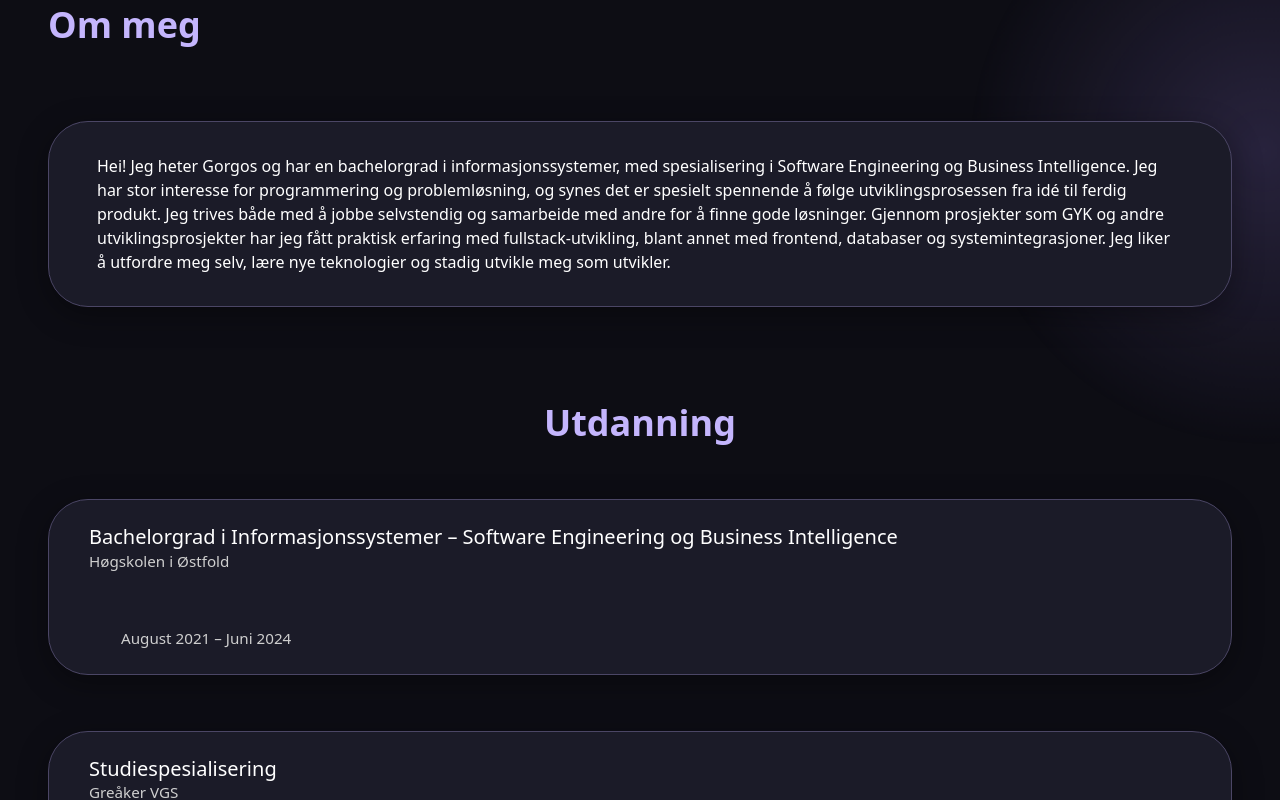
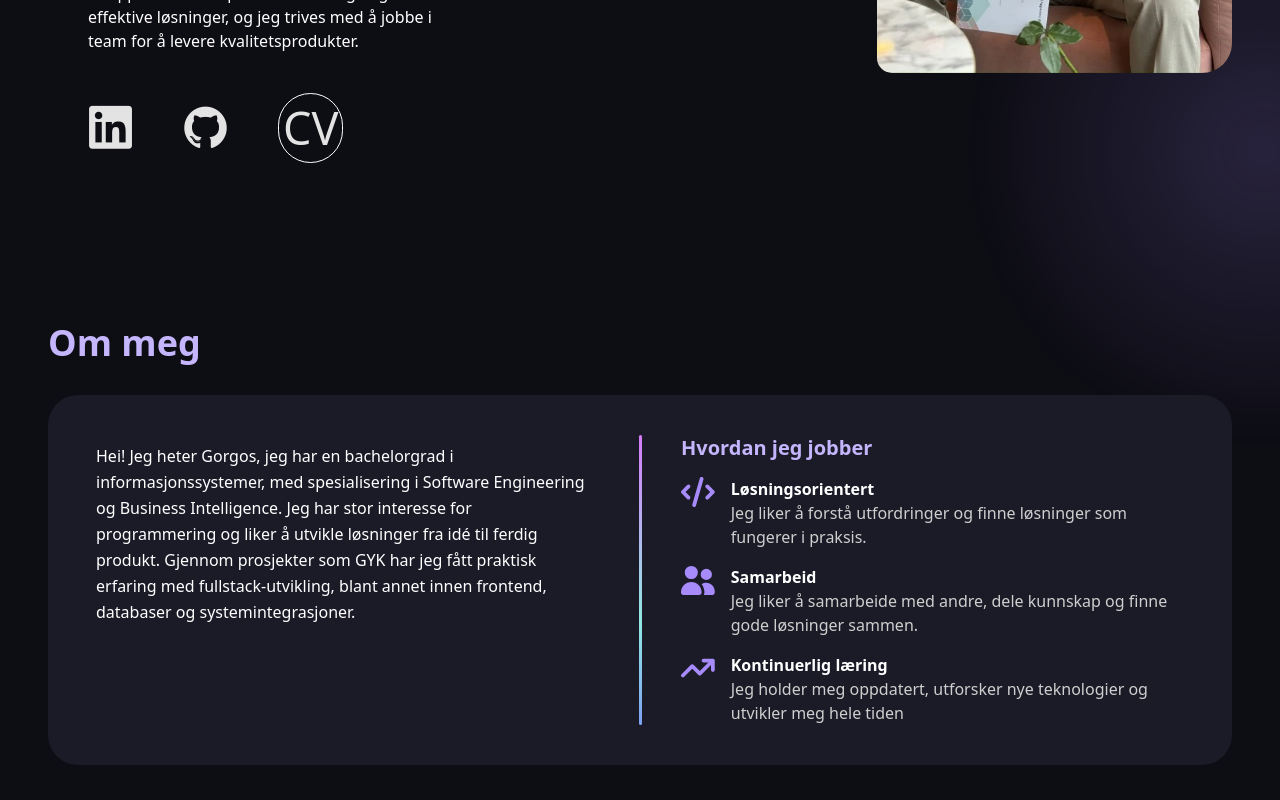
Before and after one commit to Gorgostammos/portfolio, a React (Vite) app: page / in a window 1280 px wide. Shown: the part 640-1440 px from the top of the page. Built offline with nearby package versions, Linux system fonts and the light colour scheme.

Commit message:
ny seksjon

```diff
--- a/src/App.css
+++ b/src/App.css
@@ -11,7 +11,7 @@
 
 .site-main>section:not(.omMeg) {
   width: 100%;
-  max-width: 1200px;
+  max-width: 1500px;
   margin-left: auto;
   margin-right: auto;
   scroll-margin-top: 100px;
--- a/src/App.jsx
+++ b/src/App.jsx
@@ -7,6 +7,10 @@ import {
   faGlobe,
   faPhone,
   faEnvelope,
+  faCode,
+  faUserGroup,
+  faArrowTrendUp,
+
 } from "@fortawesome/free-solid-svg-icons";
 import { age } from "./utils/age";
 
@@ -21,24 +25,24 @@ function App() {
   ];
 
   return (
-    <div class="flex flex-col min-h-dvh w-full">
-      <header class="sticky top-0 z-9999 w-full">
+    <div className="flex flex-col min-h-dvh w-full">
+      <header className="sticky top-0 z-9999 w-full">
         <PillNav items={navItems} />
       </header>
 
-      <main class="site-main flex-1 w-full min-w-0 px-4 text-center md:px-8 lg:px-12">
+      <main className="site-main flex-1 w-full min-w-0 px-4 text-center md:px-8 lg:px-12 ">
         {/*intro*/}
         <section
-          class="flex flex-col min-h w-full max-w-275 mx-auto mt-2 mb-16 md:mb-24 gap-12 scroll-mt-25"
+          className="flex w-full max-w-full mx-auto flex-col mt-2 mb-16 md:mb-24 scroll-mt-25"
           id="intro"
         >
-          <section class="flex flex-col m-10 lg:flex-row max-w-4/5 self-center items-center justify-center gap-8 lg:gap-10 w-full">
-            <div class="flex flex-col w-full min-w-0 lg:flex-1 gap-10  justify-start rounded-[40px] px-10 py-6 text-left max-[768px]:px-6max-[768px]:py-5">
-              <h1 className="jeg text-6xl font-bold text-heading m-0">
+          <section className="flex flex-col m-10 lg:flex-row max-w-full self-center items-center justify-center gap-8 lg:gap-10 w-full">
+            <div className="flex flex-col w-full min-w-0 lg:flex-1 gap-10  justify-start rounded-[40px] px-10 py-6 text-left max-[768px]:px-6 max-[768px]:py-5">
+              <h1 className="jeg font-bold text-heading m-0 md:text-[1rem] lg:text-[7rem]">
                 Gorgos Tammo
               </h1>
 
-              <section className="divider flex flex-col gap-10 text-primary-text ]">
+              <section className="divider flex flex-col gap-10 text-primary-text w-1/2">
                 <p>
                   Jeg er fullstack-utvikler med fokus på moderne webteknologier.
                   jeg har utviklet flere nettsteder og applikasjoner, og har
@@ -78,11 +82,11 @@ function App() {
                 </div>
               </section>
             </div>
-            <div className="bilde block h-auto w-full max-w-88 lg:max-w-72 rounded-card lg:rounded-[30px_15px]">
+            <div className="bilde max-w-3/10 ">
               <img
                 src="/profile.webp"
                 alt="Profilbilde"
-                className="block h-auto w-full max-w-88 lg:max-w-72 rounded-card lg:rounded-[30px_15px]"
+                className="block h-auto w-full max-w-100 lg:max-w-96 rounded-card lg:rounded-[30px_15px]"
               />
             </div>
           </section>
@@ -91,26 +95,90 @@ function App() {
         {/* Om meg */}
 
         <section
-          className="flex flex-col gap-19 my-24 max-w-4/5 mx-auto"
+          className="flex flex-col gap-8 my-24 max-w-4/5 mx-auto"
           id="om-meg"
         >
-          <h1 className="text-4xl font-bold text-heading self-start ">
-            Om meg
-          </h1>
-          <div className="flex flex-col  w-full text-left  lg:flex-1gap-2 items-center self-center shadow-card border border-card-border bg-card rounded-[40px] px-10 py-6  /*shadow-[0_0_20px_5px_rgba(240,237,237,0.3)]*/ max-[768px]:px-6max-[768px]:py-5">
-            <p className="text-primary-text m-2 text-[1rem] justify-center items-center">
-              Hei! Jeg heter Gorgos og har en bachelorgrad i
-              informasjonssystemer, med spesialisering i Software Engineering og
-              Business Intelligence. Jeg har stor interesse for programmering og
-              problemløsning, og synes det er spesielt spennende å følge
-              utviklingsprosessen fra idé til ferdig produkt. Jeg trives både
-              med å jobbe selvstendig og samarbeide med andre for å finne gode
-              løsninger. Gjennom prosjekter som GYK og andre
-              utviklingsprosjekter har jeg fått praktisk erfaring med
-              fullstack-utvikling, blant annet med frontend, databaser og
-              systemintegrasjoner. Jeg liker å utfordre meg selv, lære nye
-              teknologier og stadig utvikle meg som utvikler.
-            </p>
+          <h1 className="text-4xl font-bold text-heading self-start">Om meg</h1>
+          <div className="grid grid-cols-1 lg:grid-cols-[1fr_2px_1fr] gap-8 lg:gap-10 bg-card rounded-card p-6 md:p-10 text-left">
+            {/* VENSTRE SIDE: Presentasjon */}
+
+            <div className="min-w-0">
+              <p className="text-primary-text m-2 text-[1rem] leading-relaxed ">
+                Hei! Jeg heter Gorgos, jeg har en bachelorgrad i
+                informasjonssystemer, med spesialisering i Software Engineering
+                og Business Intelligence. Jeg har stor interesse for
+                programmering og liker å utvikle løsninger fra idé til ferdig
+                produkt. Gjennom prosjekter som GYK har jeg fått praktisk
+                erfaring med fullstack-utvikling, blant annet innen frontend,
+                databaser og systemintegrasjoner.
+              </p>
+            </div>
+
+            {/* STREKEN MELLOM KOLONNENE */}
+            <div
+              aria-hidden="true"
+              className="animated-divider h-[2px] w-full lg:h-auto lg:w-[3px]"
+            />
+
+            {/* HØYRE SIDE: Hvordan jeg jobber */}
+            <section className="flex flex-col gap-4">
+              <h3 className="text-2xl font-bold text-heading">
+                Hvordan jeg jobber
+              </h3>
+
+              <div className="flex items-start gap-4">
+                <FontAwesomeIcon
+                  icon={faCode}
+                  className="text-3xl text-accent-light"
+                  aria-hidden="true"
+                />
+
+                <div>
+                  <h4 className="font-semibold text-primary-text">
+                    Løsningsorientert
+                  </h4>
+
+                  <p className="text-secondary-text">
+                    Jeg liker å forstå utfordringer og finne løsninger som
+                    fungerer i praksis.
+                  </p>
+                </div>
+              </div>
+
+              <div className="flex items-start gap-4">
+                <FontAwesomeIcon
+                  icon={faUserGroup}
+                  className="text-3xl text-accent-light"
+                  aria-hidden="true"
+                />
+
+                <div>
+                  <h4 className="font-semibold text-primary-text">Samarbeid</h4>
+                  <p className="text-secondary-text">
+                    Jeg liker å samarbeide med andre, dele kunnskap og finne
+                    gode løsninger sammen.
+                  </p>
+                </div>
+              </div>
+
+              <div className="flex items-start gap-4">
+                <FontAwesomeIcon
+                  icon={faArrowTrendUp}
+                  className="text-3xl text-accent-light"
+                  aria-hidden="true"
+                />
+
+                <div>
+                  <h4 className="font-semibold text-primary-text">
+                    Kontinuerlig læring
+                  </h4>
+                  <p className="text-secondary-text">
+                    Jeg holder meg oppdatert, utforsker nye teknologier og
+                    utvikler meg hele tiden
+                  </p>
+                </div>
+              </div>
+            </section>
           </div>
         </section>
 
@@ -235,35 +303,35 @@ function App() {
             <h3>Databaser</h3>
             <div className="icons">
               <span
-                class="inline-flex relative mb-4"
+                className="inline-flex relative mb-4"
                 id="skill-icon"
                 data-label="MongoDB"
               >
                 <i className="devicon-mongodb-plain-wordmark flex items-center justify-center content-center w-25 h-18 rounded-icon bg-iconBg hover:cursor-pointer hover:text-hover-Icon hover:text-6xl"></i>
               </span>
               <span
-                class="inline-flex relative mb-4"
+                className="inline-flex relative mb-4"
                 id="skill-icon"
                 data-label="MySQL"
               >
                 <i className="devicon-mysql-plain-wordmark flex items-center justify-center content-center w-25 h-18 rounded-icon bg-iconBg hover:cursor-pointer hover:text-hover-Icon hover:text-6xl"></i>
               </span>
               <span
-                class="inline-flex relative mb-4"
+                className="inline-flex relative mb-4"
                 id="skill-icon"
                 data-label="Firebase"
               >
                 <i className="devicon-firebase-plain-wordmark flex items-center justify-center content-center w-25 h-18 rounded-icon bg-iconBg hover:cursor-pointer hover:text-hover-Icon hover:text-6xl"></i>
               </span>
               <span
-                class="inline-flex relative mb-4"
+                className="inline-flex relative mb-4"
                 id="skill-icon"
                 data-label="Neo4j"
               >
                 <i className="devicon-neo4j-plain-wordmark flex items-center justify-center content-center w-25 h-18 rounded-icon bg-iconBg hover:cursor-pointer hover:text-hover-Icon hover:text-6xl"></i>
               </span>
               <span
-                class="inline-flex relative mb-4"
+                className="inline-flex relative mb-4"
                 id="skill-icon"
                 data-label="Supabase"
               >
--- a/src/index.css
+++ b/src/index.css
@@ -33,6 +33,9 @@
   /* Blålilla: Gradienter og dekorative detaljer */
   --color-accent-secondary: #6366f1;
 
+  --color-accent-3: #d876f9;
+  --color-accent-4: #91e9e3;
+
 
   /* =========================================
      TEKSTFARGER
@@ -59,7 +62,7 @@
   --color-card-border: #4b4665;
 
   /* Bakgrunn på knapper */
-  --color-button: #5951ac;
+  --color-button: #51a8ac;
 
 
   /* =========================================
@@ -96,8 +99,42 @@
 
   /* Standard skrifttype */
   --font-main: "Inter", sans-serif;
+
 }
 
+
+.animated-divider {
+  --divider-direction: to right; /* horisontal på mobil */
+  border-radius: 999px;
+  background-image: linear-gradient(
+    var(--divider-direction),
+    var(--color-accent-primary),
+    var(--color-accent-3),
+    var(--color-accent-4),
+    var(--color-accent-primary)
+  );
+  background-size: 200% 200%; /* gradienten er større enn streken, så den kan gli */
+  animation: dividerFlow 5s ease-in-out infinite alternate;
+}
+
+@media (min-width: 1024px) {
+  .animated-divider {
+    --divider-direction: to bottom; /* vertikal på lg, matcher lg:w-[2px] */
+  }
+}
+
+@keyframes dividerFlow {
+  from { background-position: 0% 0%; }
+  to   { background-position: 100% 100%; }
+}
+
+@media (prefers-reduced-motion: reduce) {
+  .animated-divider {
+    animation: none;
+    background-image: none;
+    background-color: var(--color-accent-primary);
+  }
+}
 
 
 :root {
```
